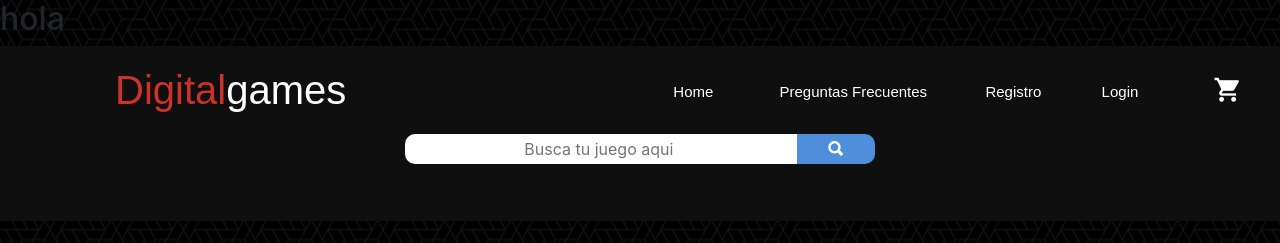
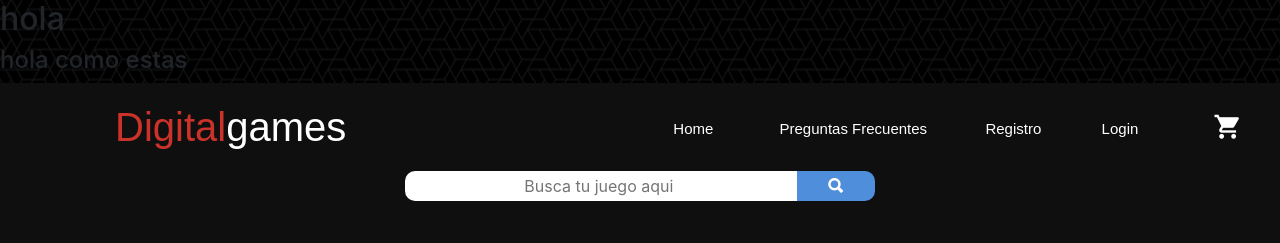
Before and after one commit to SantiagoPazos925/Proyecto, a PHP site: page / in a window 1280 px wide. Shown: the top 243 px of the page. Run offline with PHP 8.4, Linux system fonts and the light colour scheme; some libraries are stand-ins or nearby versions; some web fonts are replaced.

Commit message:
modificairon

```diff
--- a/TpFinal/index.php
+++ b/TpFinal/index.php
@@ -13,6 +13,7 @@
   </head>
   <body>
       <h2>hola</h2>
+      <h4>hola como estas</h4>
       <?php
 
       include("header.php");
```
